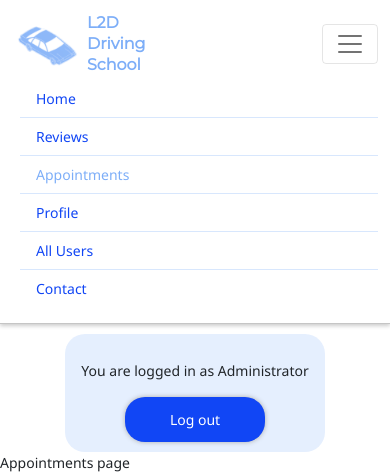
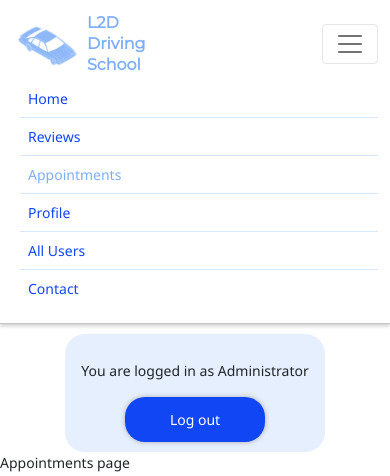
Before and after one commit to SasanTazayoni/L2D-driving-school-CI-PP4, a Django app: page /appointments/ in a window 390 px wide, after a click that opens the changed part. Shown: the top 476 px of the page. Run offline with Django 4.2, Linux system fonts and the light colour scheme; a user stored in the database is signed in.

Commit message:
Adjust nav link padding for small screens

```diff
--- a/static/css/styles.css
+++ b/static/css/styles.css
@@ -182,6 +182,11 @@ h1, h2, h3, h4, h5, h6 {
         margin-left: 5px;
     }
 
+    #navbarText .navbar-nav .nav-link {
+        display: block;
+        padding: 0.5rem;
+    }
+
     body {
         font-size: 14px;
     }
```
